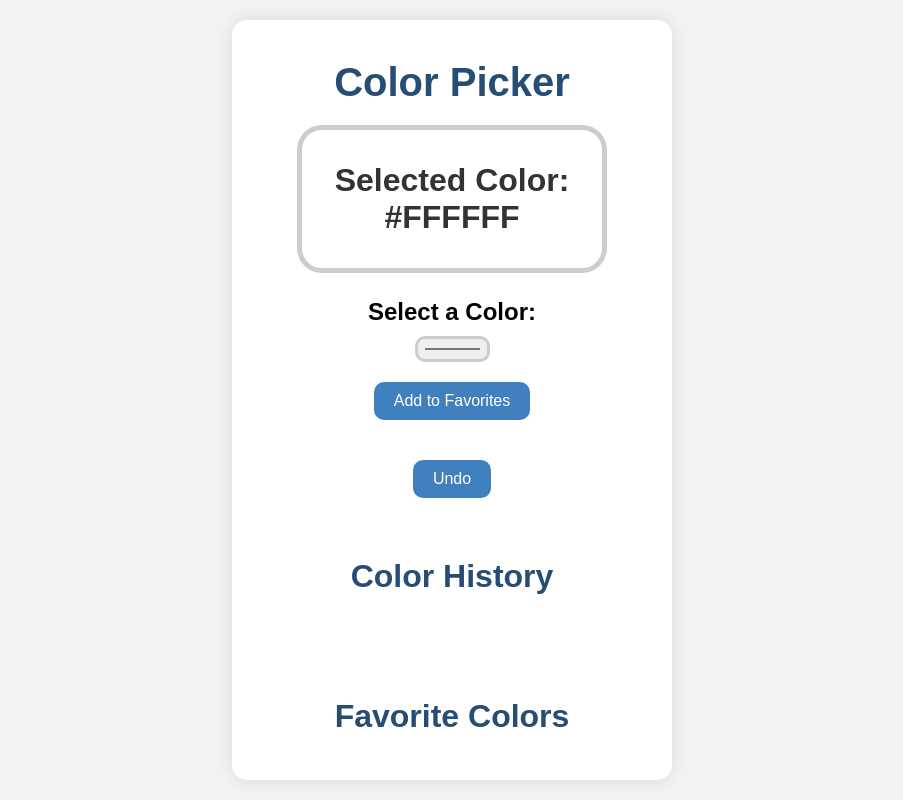
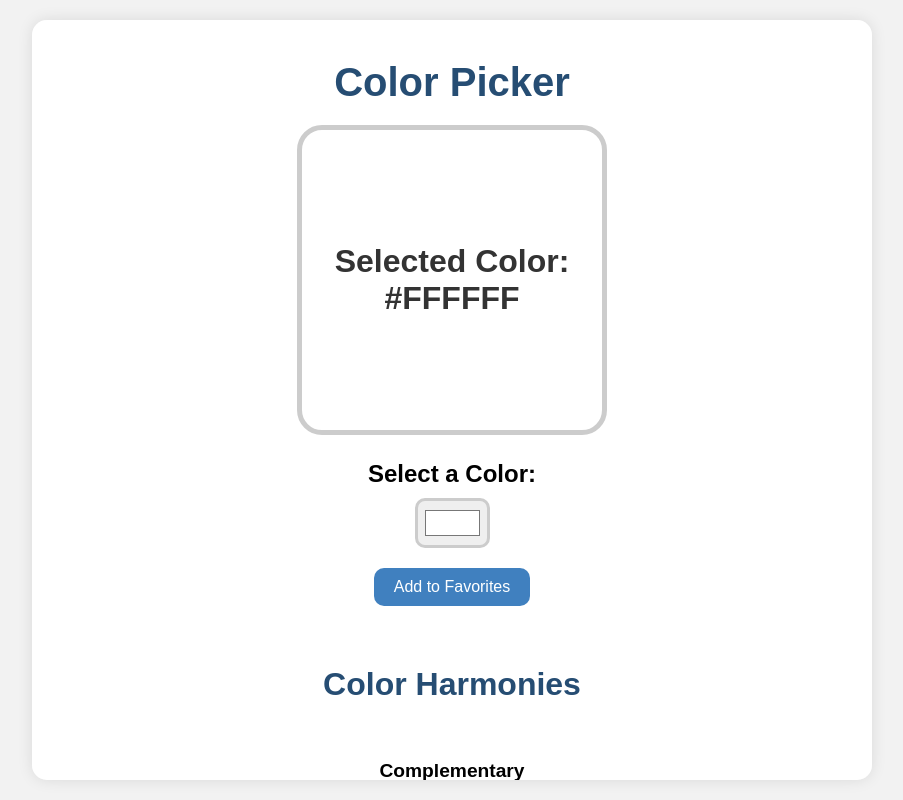
Before and after one commit to AlexanderDuya/Colour-Picker-React, a React (Vite) app in the folder my-react-app/: page / in a window 1280 px wide. Shown: the whole page, without its empty margins (188-1091 px from the left). Built offline with nearby package versions, Linux system fonts and the light colour scheme.

Commit message:
added color harmonies fixed the history, not done

```diff
--- a/my-react-app/src/ColorPicker.jsx
+++ b/my-react-app/src/ColorPicker.jsx
@@ -1,14 +1,17 @@
 import React, { useState } from 'react';
+import tinycolor from 'tinycolor2';
 
 function ColorPicker() {
     const [color, setColor] = useState("#FFFFFF");
     const [favorites, setFavorites] = useState([]);
-    const [history, setHistory] = useState([]); // State to track color history
+    const [colorScheme, setColorScheme] = useState({});
 
     function handleColorChange(event) {
         const newColor = event.target.value;
-        setHistory([color, ...history]); // Add the current color to the history before changing it
+        if (color !== newColor) {
             setColor(newColor);
+            generateColorScheme(newColor);
+        }
     }
 
     function addFavoriteColor() {
@@ -21,34 +24,58 @@ function ColorPicker() {
         setFavorites(favorites.filter(fav => fav !== colorToRemove));
     }
 
-    function undoLastChange() {
-        if (history.length > 0) {
-            const [lastColor, ...restHistory] = history;
-            setColor(lastColor);
-            setHistory(restHistory); // Update history by removing the reverted color
-        }
+    function generateColorScheme(baseColor) {
+        const tc = tinycolor(baseColor);
+        setColorScheme({
+            complementary: tc.complement().toHexString(),
+            analogous: tc.analogous().map(t => t.toHexString()),
+            triadic: tc.triad().map(t => t.toHexString()),
+            tetradic: tc.tetrad().map(t => t.toHexString())
+        });
     }
 
     return (
         <div className="color-picker-container">
+            <div className="color-picker-main">
                 <h1>Color Picker</h1>
                 <div className="color-display" style={{ backgroundColor: color }}>
                     <p>Selected Color: {color}</p>
                 </div>
                 <label>Select a Color:</label>
                 <input type="color" value={color} onChange={handleColorChange} />
+                <button onClick={addFavoriteColor}>Add to Favorites</button>
 
-            <button onClick={addFavoriteColor}>Add to Favorites</button>
-            <button onClick={undoLastChange} disabled={history.length === 0}>Undo</button> {/* Undo button */}
-
-            <h2>Color History</h2>
-            <ul>
-                {history.map((histColor, index) => (
-                    <li key={index} style={{ backgroundColor: histColor, padding: "10px", margin: "5px", color: "#fff" }}>
-                        {histColor}
-                    </li>
+                <h2>Color Harmonies</h2>
+                <div className="color-schemes">
+                    <h3 className="color-title">Complementary</h3>
+                    <div className="color-swatch" style={{ backgroundColor: colorScheme.complementary }}>
+                        {colorScheme.complementary}
+                    </div>
+                    <h3 className="color-title">Analogous</h3>
+                    <div className="color-row">
+                        {colorScheme.analogous && colorScheme.analogous.map((color, index) => (
+                            <div key={index} className="color-swatch" style={{ backgroundColor: color }}>
+                                {color}
+                            </div>
                         ))}
-            </ul>
+                    </div>
+                    <h3 className="color-title">Triadic</h3>
+                    <div className="color-row">
+                        {colorScheme.triadic && colorScheme.triadic.map((color, index) => (
+                            <div key={index} className="color-swatch" style={{ backgroundColor: color }}>
+                                {color}
+                            </div>
+                        ))}
+                    </div>
+                    <h3 className="color-title">Tetradic</h3>
+                    <div className="color-row">
+                        {colorScheme.tetradic && colorScheme.tetradic.map((color, index) => (
+                            <div key={index} className="color-swatch" style={{ backgroundColor: color }}>
+                                {color}
+                            </div>
+                        ))}
+                    </div>
+                </div>
 
                 <h2>Favorite Colors</h2>
                 <ul>
@@ -60,6 +87,14 @@ function ColorPicker() {
                     ))}
                 </ul>
             </div>
+
+            <div className="color-history-container">
+                <h2>Color History</h2>
+                <div className="color-history-box" style={{ backgroundColor: color }}>
+                    <p>{color}</p>
+                </div>
+            </div>
+        </div>
     );
 }
 
--- a/my-react-app/src/index.css
+++ b/my-react-app/src/index.css
@@ -19,7 +19,7 @@ body {
   padding: 20px;
   border-radius: 15px;
   box-shadow: 0px 0px 15px rgba(0, 0, 0, 0.1);
-  width: 400px; /* Set a fixed width for the container */
+  width: 800px; /* Set a fixed width for the container */
   max-height: 90vh; /* Ensure the container doesn't exceed the viewport height */
   overflow-y: auto; /* Allow vertical scrolling if content exceeds the container height */
 }
@@ -152,3 +152,184 @@ ul li button:hover {
   width: 100%; /* Ensure the history section spans the full width of the container */
   margin-bottom: 20px; /* Add space below the history section */
 }
+/* Additional styling for color schemes */
+.color-schemes {
+  margin-top: 20px;
+  width: 100%;
+}
+
+.color-swatch {
+  padding: 10px;
+  margin: 5px;
+  border-radius: 10px;
+  color: #fff;
+  text-align: center;
+  cursor: pointer;
+  transition: transform 0.3s ease;
+}
+
+.color-swatch:hover {
+  transform: scale(1.1);
+}
+
+.color-row {
+  display: flex;
+  justify-content: space-around;
+}
+
+/* Additional styling for color history */
+.color-history {
+  max-height: 150px; /* Restrict the height of the history section */
+  overflow-y: auto; /* Make the history section scrollable if content exceeds the height */
+  width: 100%; /* Ensure the history section spans the full width of the container */
+  margin-bottom: 20px; /* Add space below the history section */
+}
+
+/* Color swatches styling */
+.color-swatch {
+  padding: 10px;
+  margin: 5px;
+  border-radius: 10px;
+  color: #fff;
+  text-align: center;
+  cursor: pointer;
+  transition: transform 0.3s ease;
+}
+
+.color-swatch:hover {
+  transform: scale(1.1);
+}
+
+.color-row {
+  display: flex;
+  justify-content: space-around;
+}
+
+/* Container for the main content and color history */
+.color-picker-container {
+  display: flex;
+  justify-content: space-between;
+  padding: 20px;
+}
+
+/* Main content area for the color picker */
+.color-picker-main {
+  flex: 1;
+  display: flex;
+  flex-direction: column;
+  align-items: center;
+}
+
+/* Container for the color history box */
+.color-history-container {
+  width: 250px; /* Adjust width as needed */
+  padding: 20px;
+  border-left: 2px solid #ddd;
+  display: flex;
+  flex-direction: column;
+  align-items: center;
+}
+
+/* Box to display the current color */
+.color-history-box {
+  width: 200px;
+  height: 200px;
+  border: 2px solid #ffffff;
+  border-radius: 10px;
+  display: flex;
+  justify-content: center;
+  align-items: center;
+  color: #fff;
+  text-align: center;
+  margin-top: 10px;
+}
+
+/* Ensure the color history title is centered */
+.color-history-container h2 {
+  margin-bottom: 20px;
+  font-size: 1.5rem;
+}
+
+/* Container for the main content and color history */
+.color-picker-container {
+  display: flex;
+  justify-content: space-between;
+  padding: 20px;
+}
+
+/* Main content area for the color picker */
+.color-picker-main {
+  flex: 1;
+  display: flex;
+  flex-direction: column;
+  align-items: center;
+}
+
+/* Container for the color history box */
+.color-history-container {
+  width: 250px; /* Adjust width as needed */
+  padding: 20px;
+  border-left: 2px solid #ddd;
+  display: flex;
+  flex-direction: column;
+  align-items: center;
+}
+
+/* Box to display the current color */
+.color-history-box {
+  width: 200px;
+  height: 200px;
+  border: 2px solid #ddd;
+  border-radius: 10px;
+  display: flex;
+  justify-content: center;
+  align-items: center;
+  color: #fff;
+  text-align: center;
+  margin-top: 10px;
+}
+
+/* Ensure the color history title is centered */
+.color-history-container h2 {
+  margin-bottom: 20px;
+  font-size: 1.5rem;
+}
+
+/* Styling for color harmonies titles */
+.color-title {
+  text-align: center;
+  margin: 10px 0;
+  font-size: 1.2rem;
+  font-weight: bold;
+}
+
+/* Styling for color swatches */
+.color-swatch {
+  padding: 10px;
+  margin: 5px;
+  border-radius: 10px;
+  color: #fff;
+  text-align: center;
+  cursor: pointer;
+  transition: transform 0.3s ease;
+}
+
+.color-swatch:hover {
+  transform: scale(1.1);
+}
+
+/* Styling for color rows */
+.color-row {
+  display: flex;
+  justify-content: center; /* Center content horizontally */
+  margin-bottom: 20px;
+}
+
+/* Styling for color picker input */
+input[type="color"] {
+  width: 75px;
+  height: 50px;
+  padding: 5px;
+  border-radius: 10px;
+  border: 3px solid hsl(0, 0%, 80%);
+}
```
Lines whose indentation alone changed are shown as unchanged.
